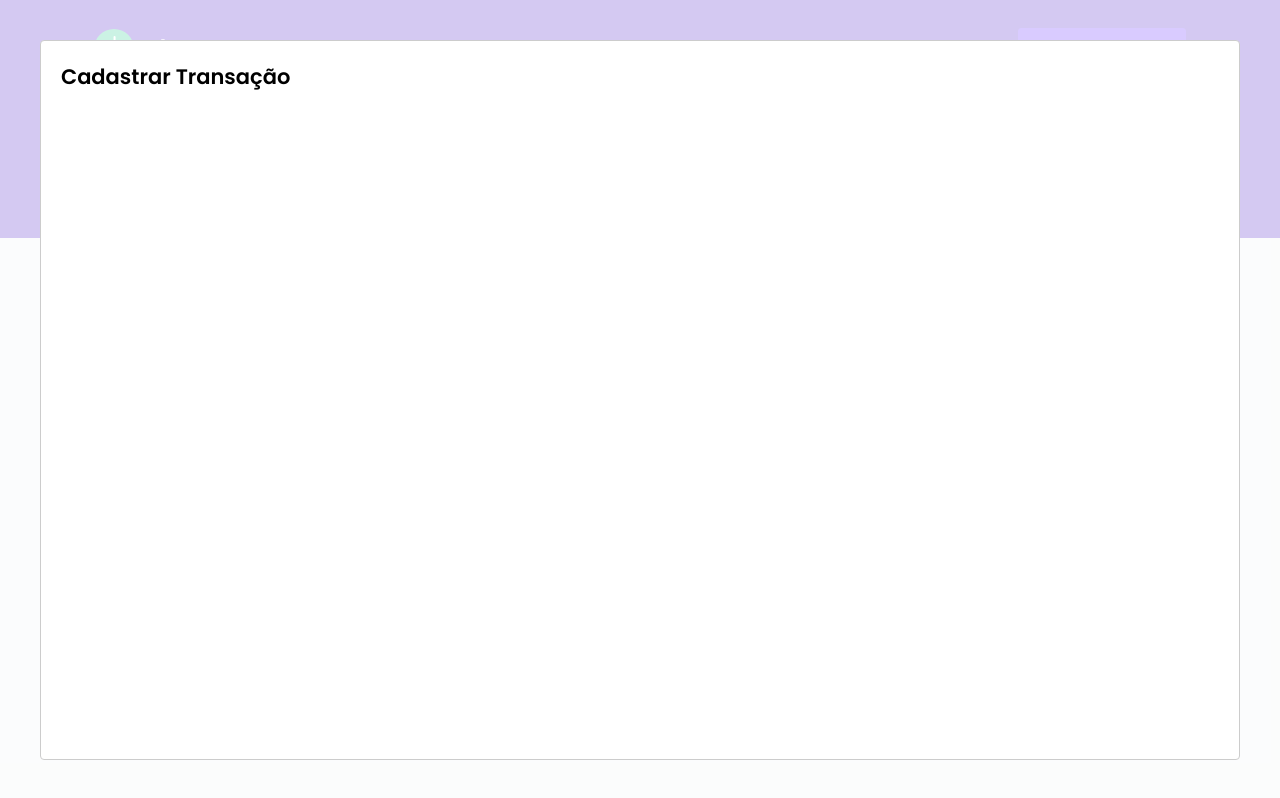
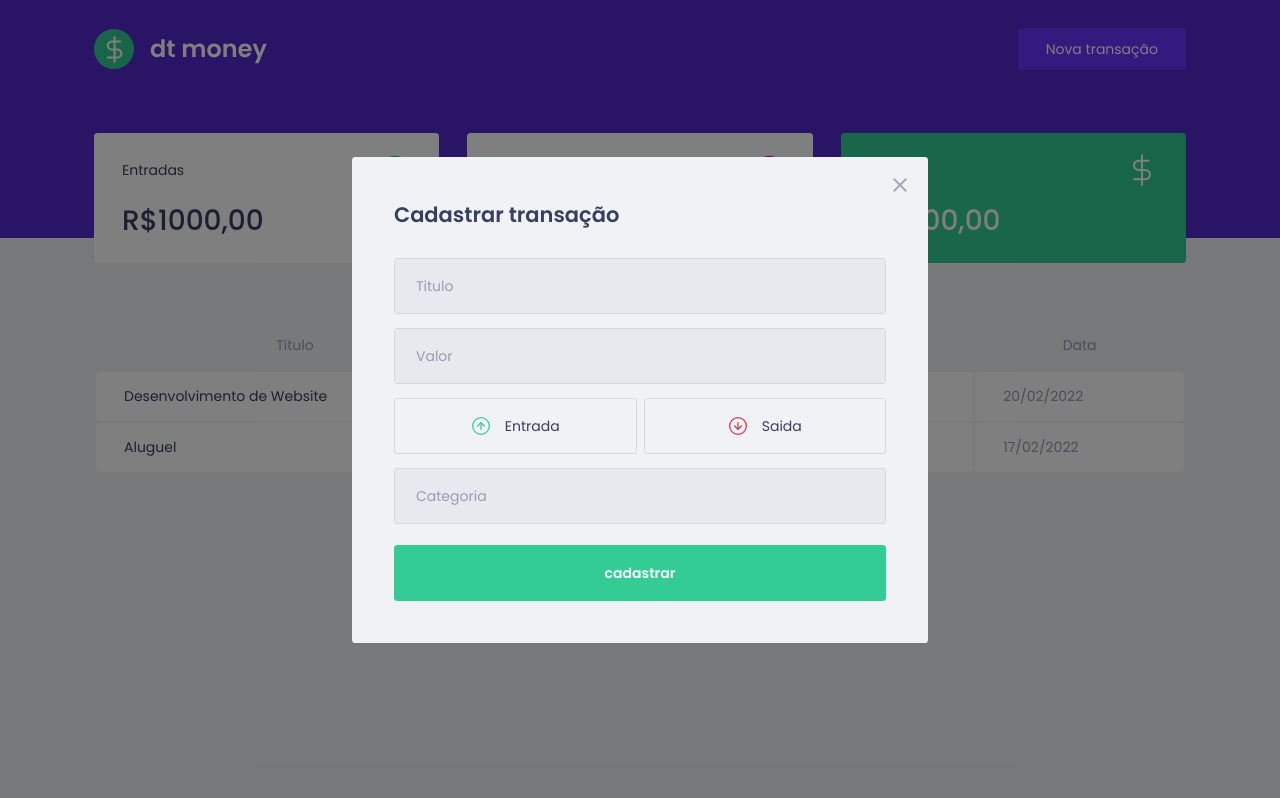
Before and after one commit to RicardoRioss/money-ignite, a React (Create React App) app: page / in a window 1280 px wide. Both pictures are taken after a click on the button "Nova transação". Built offline with nearby package versions, Linux system fonts and the light colour scheme; no server answers; what miragejs would draw is missing.

Commit message:
polished instalada para ser usada nas bordas dos botões

```diff
--- a/package.json
+++ b/package.json
@@ -8,6 +8,7 @@
     "@types/react-modal": "^3.13.1",
     "axios": "^0.26.0",
     "miragejs": "^0.1.43",
+    "polished": "^4.1.4",
     "react": "^17.0.2",
     "react-dom": "^17.0.2",
     "react-modal": "^3.14.4",
--- a/src/components/NewTransactionModal/index.tsx
+++ b/src/components/NewTransactionModal/index.tsx
@@ -1,4 +1,8 @@
 import Modal from 'react-modal';
+import closeImg from '../../assets/close.svg';
+import icommImg from '../../assets/income.svg';
+import outcomeImg from '../../assets/outcome.svg';
+import { Container, TransactionTypeContainer } from './styles';
 
 interface NewTrasactionModalProps {
   isOpen: boolean;
@@ -10,8 +14,41 @@
   onRequestClose,
 }: NewTrasactionModalProps) {
   return (
-    <Modal isOpen={isOpen} onRequestClose={onRequestClose}>
-      <h2>Cadastrar Transação</h2>
+    <Modal
+      isOpen={isOpen}
+      onRequestClose={onRequestClose}
+      overlayClassName="react-modal-overlay"
+      className="react-modal-content"
+    >
+      <button
+        type="button"
+        onClick={onRequestClose}
+        className="react-modal-close"
+      >
+        <img src={closeImg} alt="Fechar Modal" />
+      </button>
+      <Container>
+        <h2>Cadastrar transação</h2>
+        <input placeholder="Titulo" />
+
+        <input type="number" placeholder="Valor" />
+
+        <TransactionTypeContainer>
+          <button type="button">
+            <img src={icommImg} alt="Entrada" />
+            <span>Entrada</span>
+          </button>
+
+          <button type="button">
+            <img src={outcomeImg} alt="Saida" />
+            <span>Saida</span>
+          </button>
+        </TransactionTypeContainer>
+
+        <input placeholder="Categoria" />
+
+        <button type="submit">cadastrar</button>
+      </Container>
     </Modal>
   );
 }
--- a/src/components/NewTransactionModal/styles.ts
+++ b/src/components/NewTransactionModal/styles.ts
@@ -1,3 +1,86 @@
+/* eslint-disable prettier/prettier */
 import styled from 'styled-components';
+import { darken} from 'polished';
 
-export const Container = styled.form``;
+export const Container = styled.form`
+  h2 {
+    color: var(--text-title);
+    font-size: 1.5rem;
+    margin-bottom: 2rem;
+  }
+
+  input {
+    width: 100%;
+    padding: 0 1.5rem;
+    height: 4rem;
+    border-radius: 0.25rem;
+
+    border: 1px solid #d7d7d7;
+    background: #e7e9ee;
+
+    font-weight: 400;
+    font-size: 1rem;
+
+    &::placeholder {
+      color: var(--text-body);
+    }
+
+    & + input {
+      margin-top: 1rem;
+    }
+  }
+
+  button[type="submit"] {
+    width: 100%;
+    padding: 0 1.5rem;
+    height: 4rem;
+    background: var(--green);
+    color: #fff;
+    border-radius: 0.25rem;
+    border: 0;
+    font-size: 1rem;
+    margin-top: 1.5rem;
+    font-weight: 600;
+
+    transition: filter 0.2s ;
+    &:hover {
+      filter: brightness(0.9);
+    }
+  }
+`;
+
+export const TransactionTypeContainer = styled.div`
+  margin: 1rem 0;
+  display: grid;
+  grid-template-columns: 1fr 1fr;
+  gap: 0.5rem;
+
+  button {
+    height: 4rem;
+    border: 1px solid #d7d7d7;
+    border-radius: 0.25rem;
+
+    background: transparent;
+
+    display: flex;
+    align-items: center;
+    justify-content: center;
+
+    transition: border-color 0.2s;
+    &:hover {
+      border-color: ${darken(0.1, '#d7d7d7')} ;
+    }
+
+    img {
+      width: 20px;
+      height: 20px;
+    }
+
+    span{
+      display: inline-block;
+      margin-left: 1rem;
+      font-size: 1rem;
+      color: var(--text-title);
+    }
+  }
+`;
--- a/src/styles/global.ts
+++ b/src/styles/global.ts
@@ -53,4 +53,37 @@
     opacity: 0.6;
     cursor: not-allowed;
   }
+
+  .react-modal-overlay {
+    background: rgba(0, 0, 0, 0.5);
+    position: fixed;
+    top: 0;
+    bottom: 0;
+    right:0;
+    left: 0;
+    display:flex;
+    align-items: center;
+    justify-content: center;
+  }
+  .react-modal-content {
+    width: 100%;
+    max-width: 576px;
+    background: var(--background) ;
+    padding: 3rem;
+    position: relative;
+    border-radius: 0.24rem;
+  }
+
+  .react-modal-close{
+    position: absolute;
+    right:1.5rem;
+    top:1.5rem;
+    border: 0;
+    background: transparent;
+
+    transition: filter 0.2s;
+    &:hover {
+      filter:brightness(0.8);
+    }
+  }
 `;
```
Also changed, not shown: 1 other file (tests, documents, lock files or other folders).
